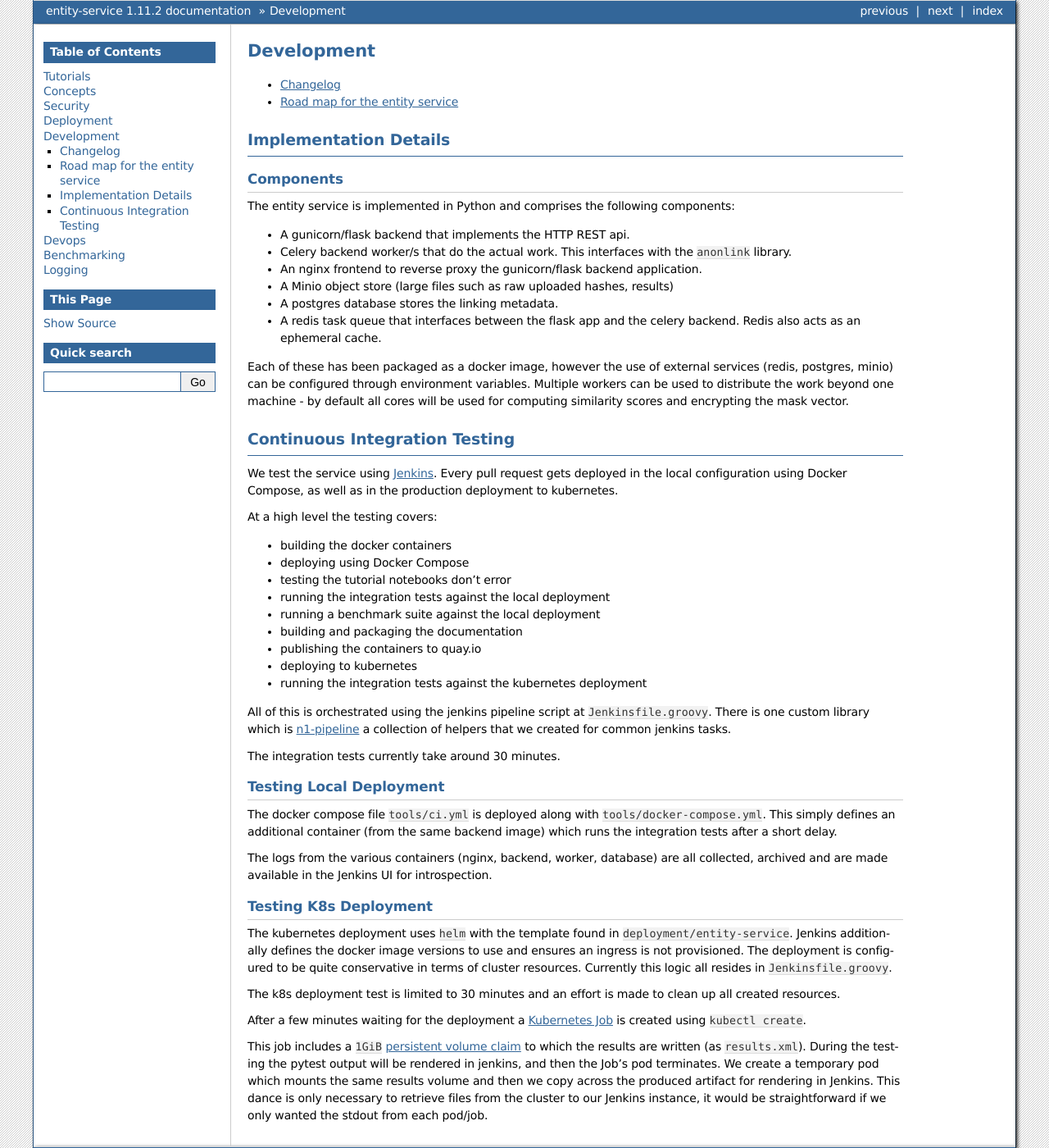
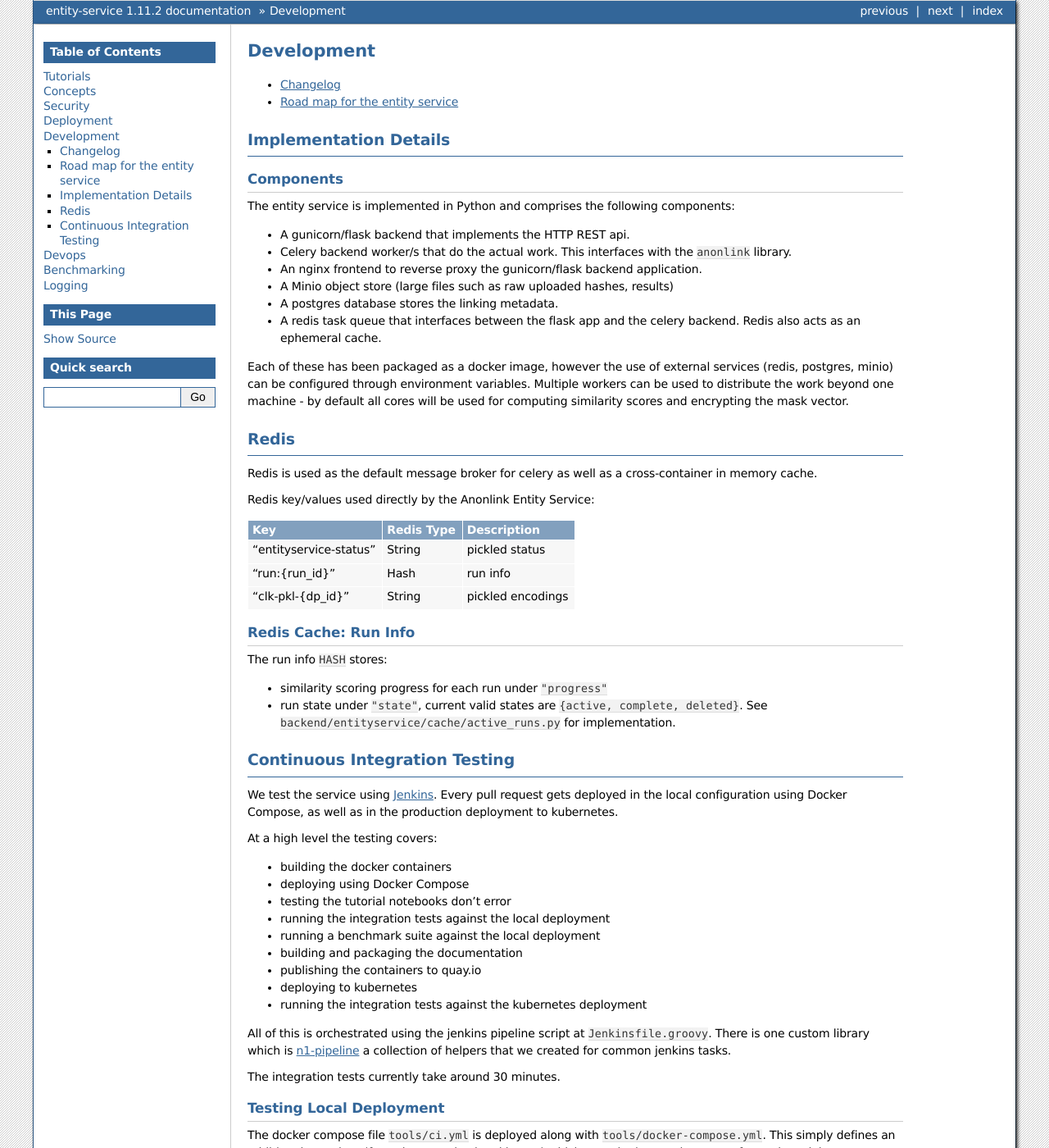
Before and after one commit to data61/anonlink-entity-service, a Sphinx documentation site: the page built from docs/development.rst, in a window 1280 px wide and 1400 px high. Shown: the whole window at 82% size. Built offline with Sphinx 7.4.7, drawn with Linux system fonts in a browser that asks for light colours; formulas are drawn with MathJax 3.

Commit message:
Add some developer documentation regarding what is stored in redis

```diff
--- a/docs/development.rst
+++ b/docs/development.rst
@@ -31,6 +31,35 @@ external services (redis, postgres, minio) can be configured through environment
 variables. Multiple workers can be used to distribute the work beyond
 one machine - by default all cores will be used for computing similarity
 scores and encrypting the mask vector.
+
+Redis
+-----
+
+Redis is used as the default message broker for celery as well as a cross-container
+in memory cache.
+
+Redis key/values used directly by the Anonlink Entity Service:
+
++------------------------+------------+-------------------+
+| Key                    | Redis Type | Description       |
++========================+============+===================+
+| "entityservice-status" |    String  | pickled status    |
++------------------------+------------+-------------------+
+| "run:{run_id}"         |    Hash    | run info          |
++------------------------+------------+-------------------+
+| "clk-pkl-{dp_id}"      |    String  | pickled encodings |
++------------------------+------------+-------------------+
+
+
+Redis Cache: Run Info
+~~~~~~~~~~~~~~~~~~~~~
+
+The run info ``HASH`` stores:
+
+- similarity scoring progress for each run under ``"progress"``
+- run state under ``"state"``, current valid states are
+  ``{active, complete, deleted}``. See
+  ``backend/entityservice/cache/active_runs.py`` for implementation.
 
 
 Continuous Integration Testing
```
